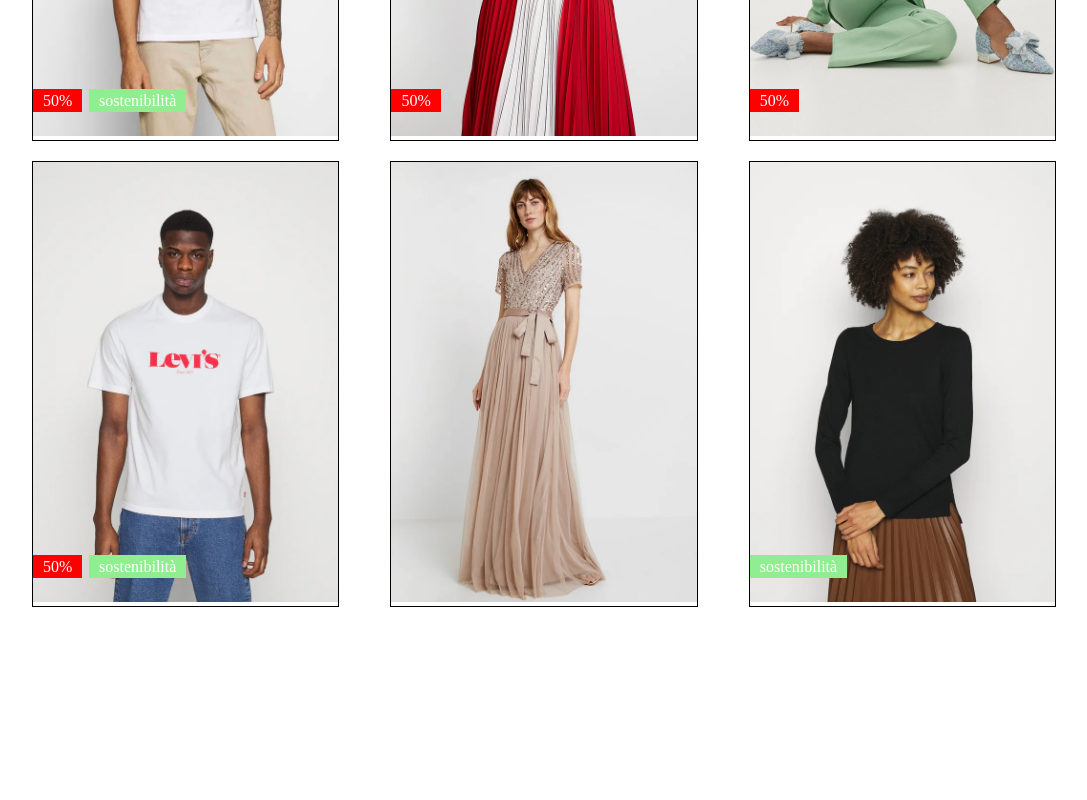
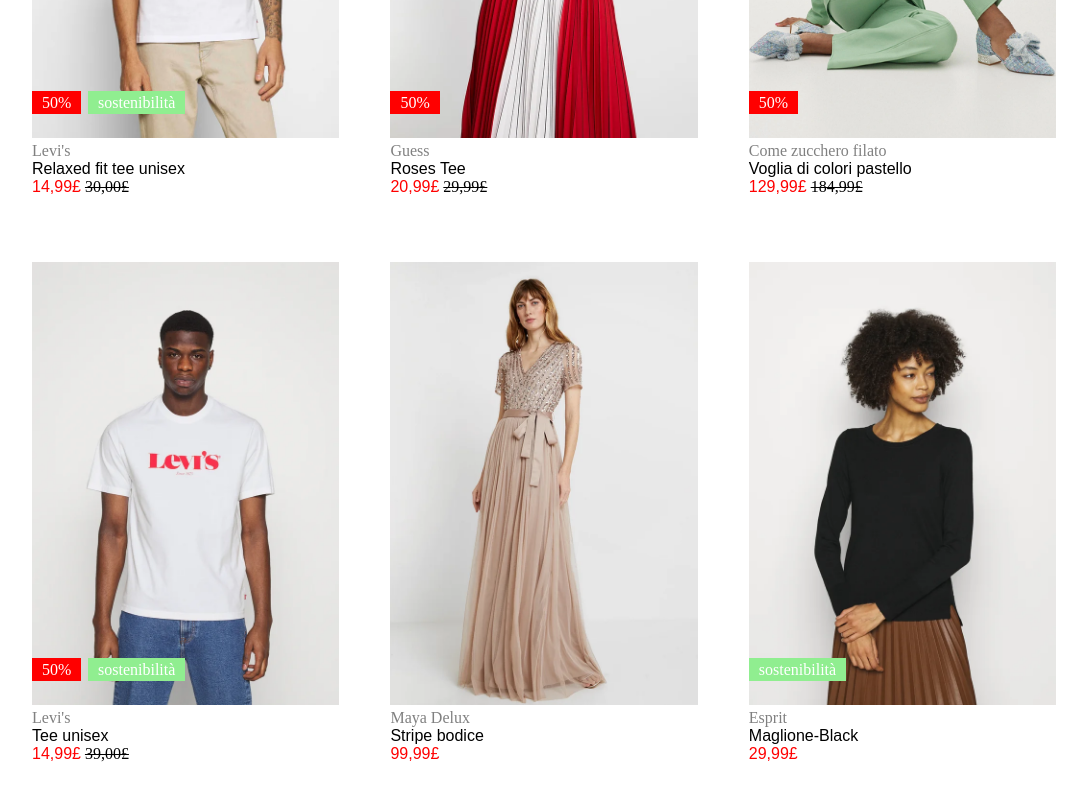
Before and after one commit to LorenzoVivenzio/html-css-boolando, a plain HTML site: page index.html in a window 1280 px wide. Shown: the part 450-1250 px from the top of the page, without its empty margins (96-1183 px from the left). Before the commit the page ends 1057 px from the top, so only its background shows below. Drawn offline with Linux system fonts and the light colour scheme.

Commit message:
add fine descrizione abbigliamento

```diff
--- a/css/style.css
+++ b/css/style.css
@@ -6,9 +6,9 @@
 img{
     max-width: 100%;
 }
-.bs{
+/* .bs{
     border: 1px solid black;
-}
+} */
 a{
     text-decoration: none;
     color: inherit;
@@ -55,6 +55,7 @@ li{
     width: 30%;
     margin-top: 20px;
     position: relative;
+    margin-bottom: 100px;
 }
 .card{
     background-image: cover;
@@ -86,3 +87,27 @@ li{
     left: 0;
     bottom: 30px;
 }
+.descrition{
+    position: absolute;
+    left: 0;
+}
+.red-n{
+    color: red;
+    font-family: sans-serif;
+}
+.marca{
+    display: inline-block;
+}
+.block{
+    display: block;
+}
+.line{
+    text-decoration: line-through;
+}
+.text-bold{
+    font-size: 1rem;
+    font-family: sans-serif;
+}
+.color-gray{
+    color: gray;
+}
--- a/index.html
+++ b/index.html
@@ -36,6 +36,7 @@
         <div class="container">
             <section>
                 <div class="row-card">
+                    <!-- cheda uno -->
                     <div class="col-30 bs">
                         <img src="./img/1.webp" alt="" class="card">
                         <div class="sconto">
@@ -45,41 +46,83 @@
                             <span class="green">sostenibilità</span>
                         </div>
                         <!-- <img src="./img/1b.webp" alt=""> -->
+                        <div class="descrition">
+                            <span class="color-gray">Levi's</span><br>
+                            <span class="text-bold">Relaxed fit tee unisex</span><br>
+                            <span class="red-n">14,99£</span>
+                            <span class="line">30,00£</span>
+                        </div>
                     </div>
-                    <div class="col-30 bs">
+                    <!-- scheda due -->
+                    <div class=" scheda-due col-30 bs">
                         <img src="./img/2.webp" alt="" class="card">
                         <div class="sconto">
                             <span class="sale">50%</span>
                         </div>
                         <!-- <img src="./img/2b.webp" alt=""> -->
+                        <div class="descrition">
+                            <span class="color-gray">Guess</span><br>
+                            <span class="text-bold">Roses Tee</span><br>
+                            <span class="red-n">20,99£</span>
+                            <span class="line">29,99£</span>
+                        </div>
                     </div>
-                    <div class="col-30 bs">
+                    <!-- scheda tre -->
+                    <div class="scheda-quattro col-30 bs">
                         <img src="./img/3.webp" alt="" class="card">
                         <div class="sconto">
                             <span class="sale">50%</span>
                         </div>
                         <!-- <img src="./img/3b.webp" alt=""> -->
+                        <div class="descrition">
+                            <span class="color-gray">Come zucchero filato</span><br>
+                            <span class="text-bold">Voglia di colori pastello</span><br>
+                            <span class="red-n">129,99£</span>
+                            <span class="line">184,99£</span>
+                        </div>
                     </div>
-                    <div class="col-30 bs">
+                    <!-- scheda quattro -->
+                    <div class="scheda-quattro col-30 bs">
                         <img src="./img/4.webp" alt="" class="card">
                         <div class="sconto">
                             <span class="sale">50%</span>
                         </div>
+
                         <div class="sostenibilità">
                             <span class="green">sostenibilità</span>
                         </div>
                         <!-- <img src="./img/4b.webp" alt=""> -->
+                        <div class="descrition">
+                            <span class="color-gray">Levi's</span><br>
+                            <span class="text-bold">Tee unisex</span><br>
+                            <span class="red-n">14,99£</span>
+                            <span class="line">39,00£</span>
+                        </div>
                     </div>
-                    <div class="col-30 bs">
+                    <!-- scheda cinque -->
+                    <div class="scheda-cinque col-30 bs">
                         <img class="card" src="./img/5.webp" alt="">
                         <!-- <img src="./img/5b.webp" alt=""> -->
+                        <div class="descrition">
+                            <span class="color-gray">Maya Delux</span><br>
+                            <span class="text-bold">Stripe bodice</span><br>
+                            <span class="red-n">99,99£</span>
+
+                        </div>
                     </div>
-                    <div class="col-30 bs">
+                    <!-- scheda sei -->
+                    <div class="scheda-sei col-30 bs">
                         <div class="sostenibilità bot-left">
                             <span class="green">sostenibilità</span>
                         </div>
                         <img class="card" src="./img/6.webp" alt="">
                         <!-- <img src="./img/6b.webp" alt=""> -->
+                        <div class="descrition">
+                            <span class="color-gray">Esprit</span><br>
+                            <span class="text-bold">Maglione-Black</span><br>
+                            <span class="red-n">29,99£</span>
+
+                        </div>
                     </div>
                 </div>
             </section>
```
